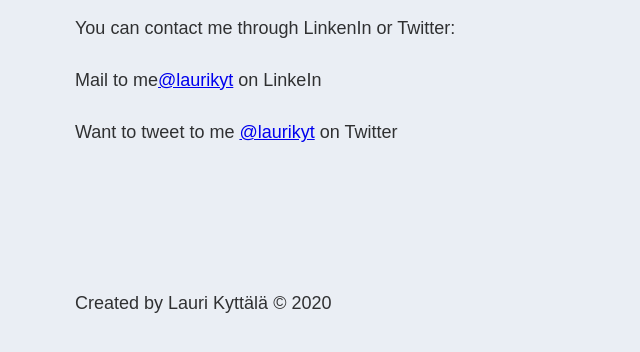
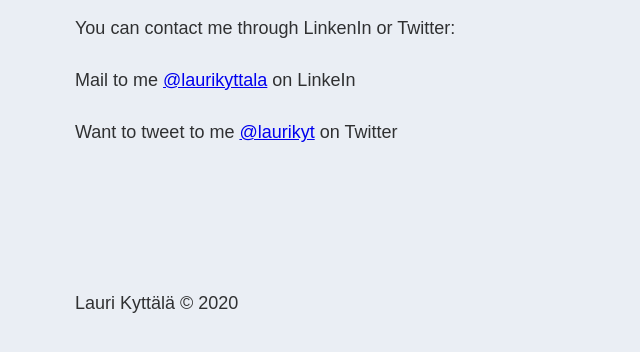
Before and after one commit to lasse1900/gatsby-bootcamp, a Gatsby site: page /contact in a window 1280 px wide. Shown: the part 440-792 px from the top of the page, without its empty margins (208-848 px from the left). Built offline with nearby package versions, Linux system fonts and the light colour scheme; Gatsby itself is replaced by a stand-in of ours.

Commit message:
some refactoring

```diff
--- a/src/components/footer.js
+++ b/src/components/footer.js
@@ -16,7 +16,7 @@ const Footer = () => {
 
   return (
     <footer className={footerStyles.footer}>
-      <p>Created by {data.site.siteMetadata.author} © 2020</p>
+      <p>{data.site.siteMetadata.author} © 2020</p>
     </footer>
   )
 }
--- a/src/pages/contact.js
+++ b/src/pages/contact.js
@@ -9,7 +9,7 @@ const ContactPage = () => {
         <Head title="Contact"/>
         <h1>Contact Page</h1>
         <p>You can contact me through LinkenIn or Twitter:</p>
-        <p>Mail to me<a href="https://www.linkedin.com/in/laurikyttala/" target="_blank" rel="noopener noreferrer">@laurikyt</a> on LinkeIn</p>
+        <p>Mail to me <a href="https://www.linkedin.com/in/laurikyttala/" target="_blank" rel="noopener noreferrer">@laurikyttala</a> on LinkeIn</p>
         <p>Want to tweet to me <a href="https://twitter.com/laurikyt" target="_blank" rel="noopener noreferrer">@laurikyt</a> on Twitter</p>
       </Layout>
     </div>
```
